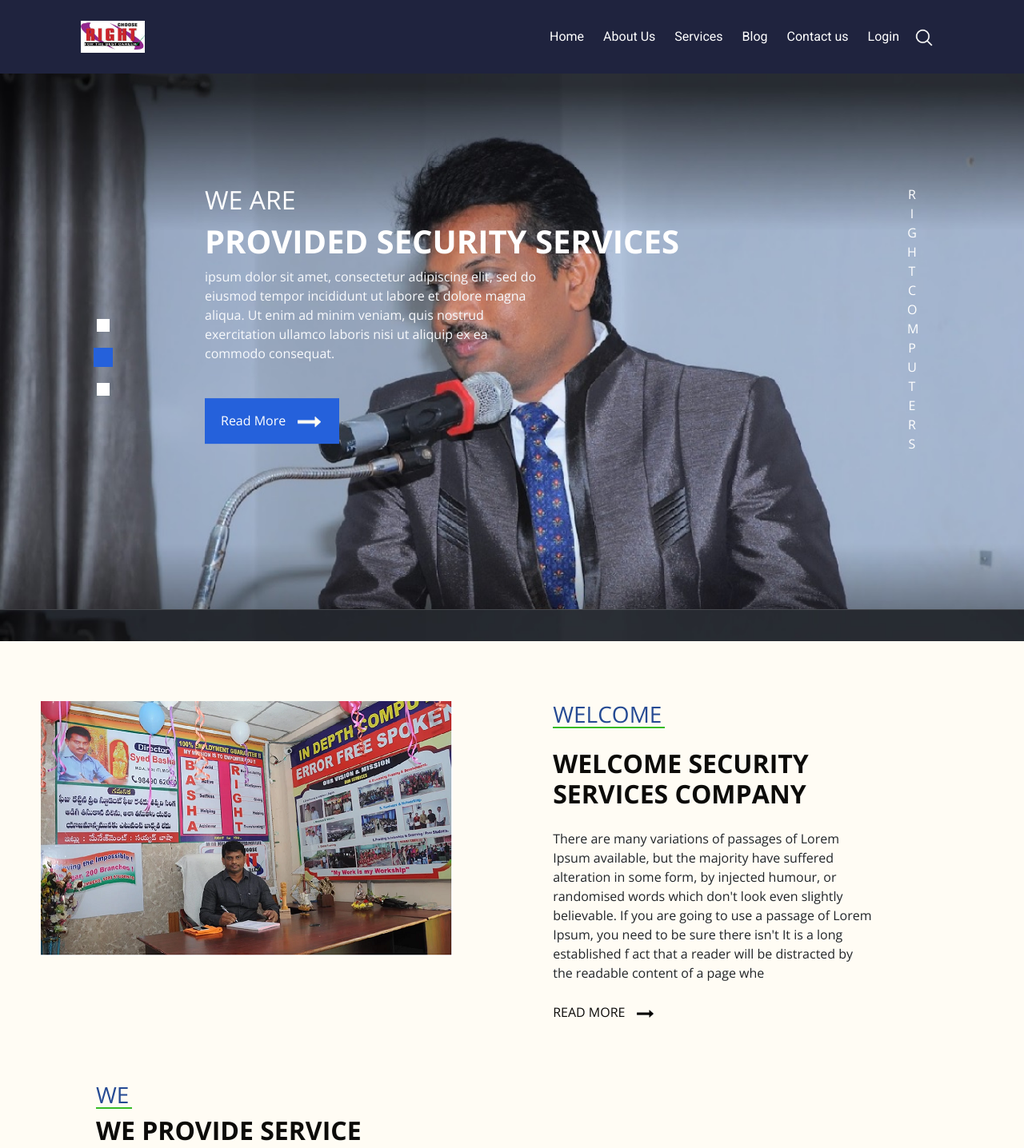
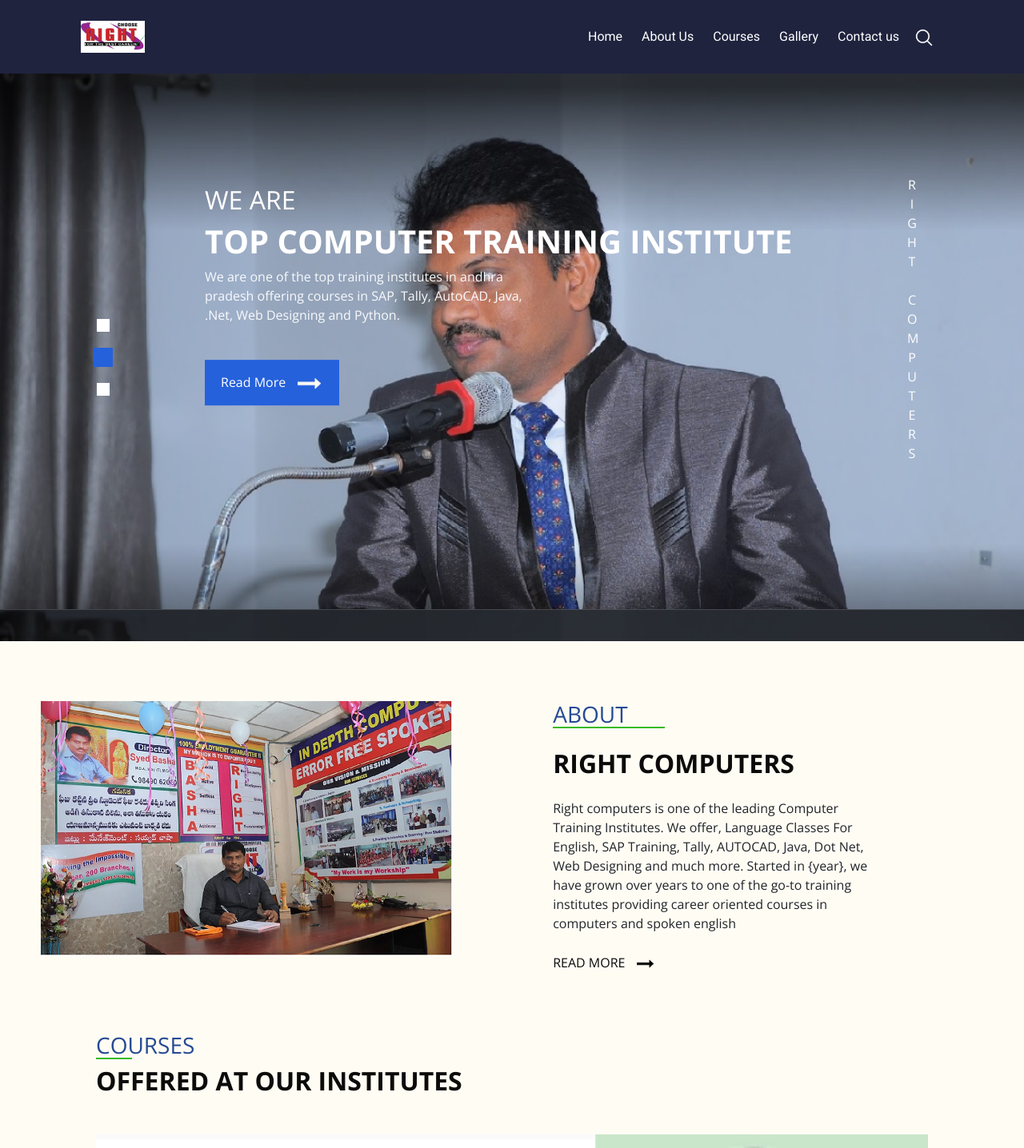
Before and after one commit to progalaxyelabs/right-computers-vja, a plain HTML site: page index.html in a window 1280 px wide. Shown: the top 1436 px of the page at 80% size. Drawn offline with nearby package versions, Linux system fonts and the light colour scheme; some packages are replaced by stand-ins of ours.

Commit message:
'updated text

```diff
--- a/css/style.css
+++ b/css/style.css
@@ -391,7 +391,7 @@ a:focus {
   justify-content: center;
   align-items: center;
   background-size: cover;
-  width: 300px;
+  width: 450px;
   height: 490px;
   margin: 0 auto;
   z-index: 999;
--- a/index.html
+++ b/index.html
@@ -54,16 +54,13 @@
               <a class="nav-link" href="about.html">About Us </a>
             </li>
             <li class="nav-item">
-              <a class="nav-link" href="service.html">Services</a>
+              <a class="nav-link" href="service.html">Courses</a>
             </li>
             <li class="nav-item">
-              <a class="nav-link" href="blog.html">Blog</a>
+              <a class="nav-link" href="blog.html">Gallery</a>
             </li>
             <li class="nav-item">
               <a class="nav-link" href="contact.html">Contact us</a>
-            </li>
-            <li class="nav-item">
-              <a class="nav-link" href="#">Login </a>
             </li>
           </ul>
           <form class="form-inline my-2 my-lg-0">
@@ -90,7 +87,7 @@
           <div class="slider_box">
             <div class="fixed_company-detail">
               <p>
-                Right Computers
+                RIGHT &nbsp; COMPUTERS
               </p>
             </div>
             <div class="slider-detail">
@@ -99,15 +96,13 @@
                   We Are
                 </h2>
                 <h1>
-                  Provided security services
+                  Top computer training institute
                 </h1>
               </div>
               <div class="slider_detail-text">
                 <p>
-                  ipsum dolor sit amet, consectetur adipiscing elit, sed do
-                  eiusmod tempor incididunt ut labore et dolore magna aliqua.
-                  Ut enim ad minim veniam, quis nostrud exercitation ullamco
-                  laboris nisi ut aliquip ex ea commodo consequat.
+                  We are one of the top training institutes in andhra pradesh offering courses in SAP, Tally, AutoCAD,
+                  Java, .Net, Web Designing and Python.
                 </p>
               </div>
               <div class="slider_detail-btn">
@@ -125,24 +120,22 @@
           <div class="slider_box">
             <div class="fixed_company-detail">
               <p>
-                Security Guard Company
+                RIGHT &nbsp; COMPUTERS
               </p>
             </div>
             <div class="slider-detail">
               <div class="slider_detail-heading">
                 <h2>
-                  We Are
+                  We have
                 </h2>
                 <h1>
-                  Provided security services
+                  Trained more than 1,00,000 students
                 </h1>
               </div>
               <div class="slider_detail-text">
                 <p>
-                  ipsum dolor sit amet, consectetur adipiscing elit, sed do
-                  eiusmod tempor incididunt ut labore et dolore magna aliqua.
-                  Ut enim ad minim veniam, quis nostrud exercitation ullamco
-                  laboris nisi ut aliquip ex ea commodo consequat.
+                  Over a period of {z} years, we have trained students in various disciplines, bridging the gap
+                  between academics and industry
                 </p>
               </div>
               <div class="slider_detail-btn">
@@ -160,24 +153,23 @@
           <div class="slider_box">
             <div class="fixed_company-detail">
               <p>
-                Security Guard Company
+                RIGHT &nbsp; COMPUTERS
               </p>
             </div>
             <div class="slider-detail">
               <div class="slider_detail-heading">
                 <h2>
-                  We Are
+                  We Have
                 </h2>
                 <h1>
-                  Provided security services
+                  Highest number of branches in AP
                 </h1>
               </div>
               <div class="slider_detail-text">
                 <p>
-                  ipsum dolor sit amet, consectetur adipiscing elit, sed do
-                  eiusmod tempor incididunt ut labore et dolore magna aliqua.
-                  Ut enim ad minim veniam, quis nostrud exercitation ullamco
-                  laboris nisi ut aliquip ex ea commodo consequat.
+                  With more than {x} branches across {y} cities all over andhra pradesh, we are transforming the
+                  careers of all aspiring students
+
                 </p>
               </div>
               <div class="slider_detail-btn">
@@ -217,19 +209,16 @@
         <div class=" col-md-6">
           <div class="welcome_detail">
             <h3>
-              Welcome
+              About
             </h3>
             <h2>
-              Welcome security services Company
+              Right Computers
             </h2>
             <p>
-              There are many variations of passages of Lorem Ipsum available,
-              but the majority have suffered alteration in some form, by
-              injected humour, or randomised words which don't look even
-              slightly believable. If you are going to use a passage of Lorem
-              Ipsum, you need to be sure there isn't It is a long established
-              f act that a reader will be distracted by the readable content
-              of a page whe
+              Right computers is one of the leading Computer Training Institutes. We offer, Language Classes For
+              English, SAP Training, Tally, AUTOCAD, Java, Dot Net, Web Designing and much more.
+              Started in {year}, we have grown over years to one of the go-to training institutes providing career
+              oriented courses in computers and spoken english
             </p>
             <div class="welcome_detail-btn">
               <a href="">
@@ -251,10 +240,10 @@
     <div class="container">
       <div class="service_detail">
         <h3>
-          We
+          Courses
         </h3>
         <h2>
-          we provide service
+          Offered at our institutes
         </h2>
       </div>
       <div class="service_img-container">
@@ -288,12 +277,12 @@
 
   <section class="security_section layout_padding">
     <h3>
-      Security
+      Gallery
 
 
     </h3>
     <h2>
-      Our Guard
+      Our proud moments
     </h2>
     <div class="security_container">
       <div class="carousel-wrap">
@@ -422,12 +411,12 @@
             <div class="address_link-container">
               <a href="">
                 <img src="images/location.png" alt="">
-                <span> Address: 73 Canal Street, New York, NY
+                <span> Address: Nageswara Rao Pantulu Rd, Gandhi Nagar, Vijayawada, Andhra Pradesh 520003
                 </span>
               </a>
               <a href="">
                 <img src="images/phone.png" alt="">
-                <span> Tel: +1 123 456 789
+                <span> Tel: 098490 62060
                 </span>
               </a>
               <a href="">
```
